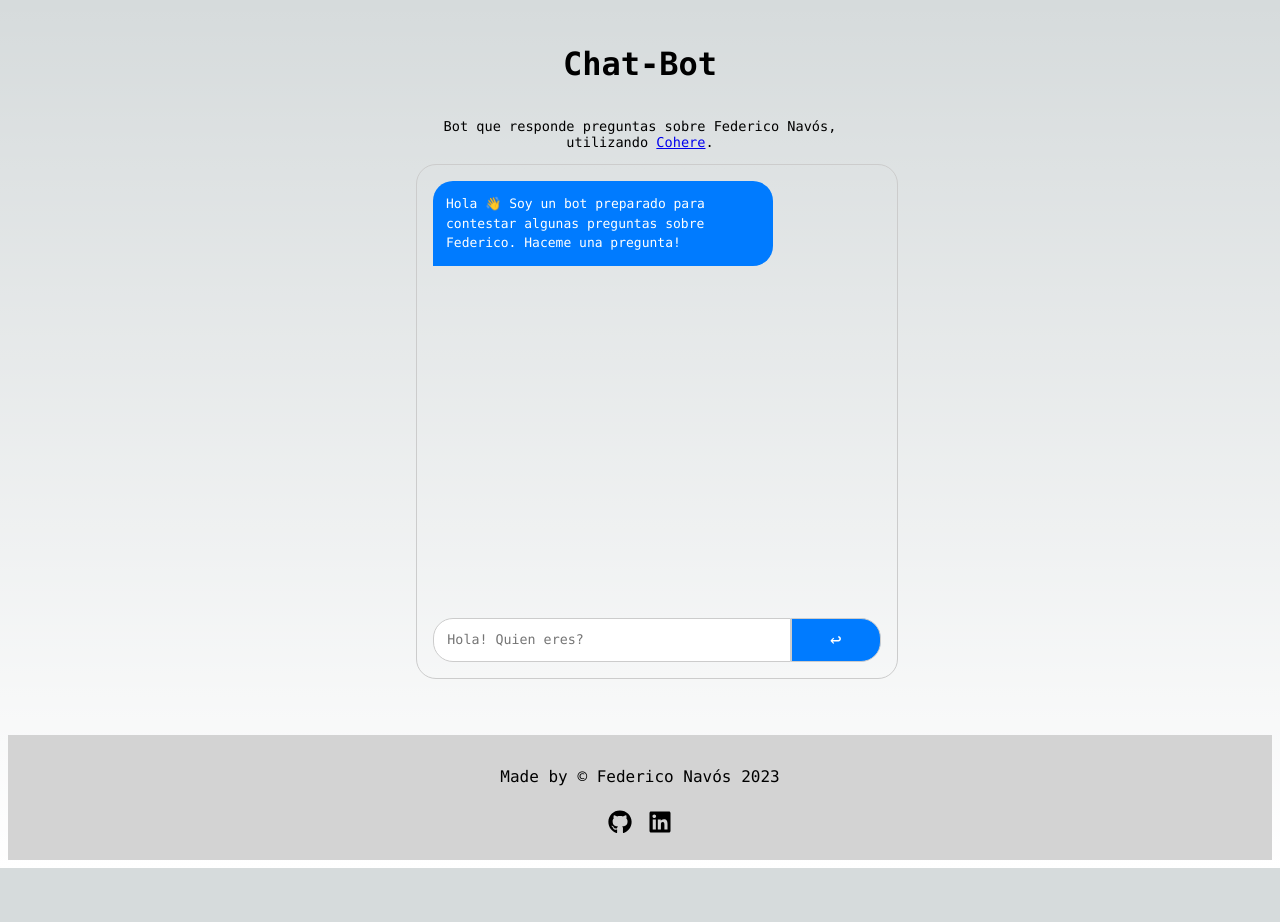
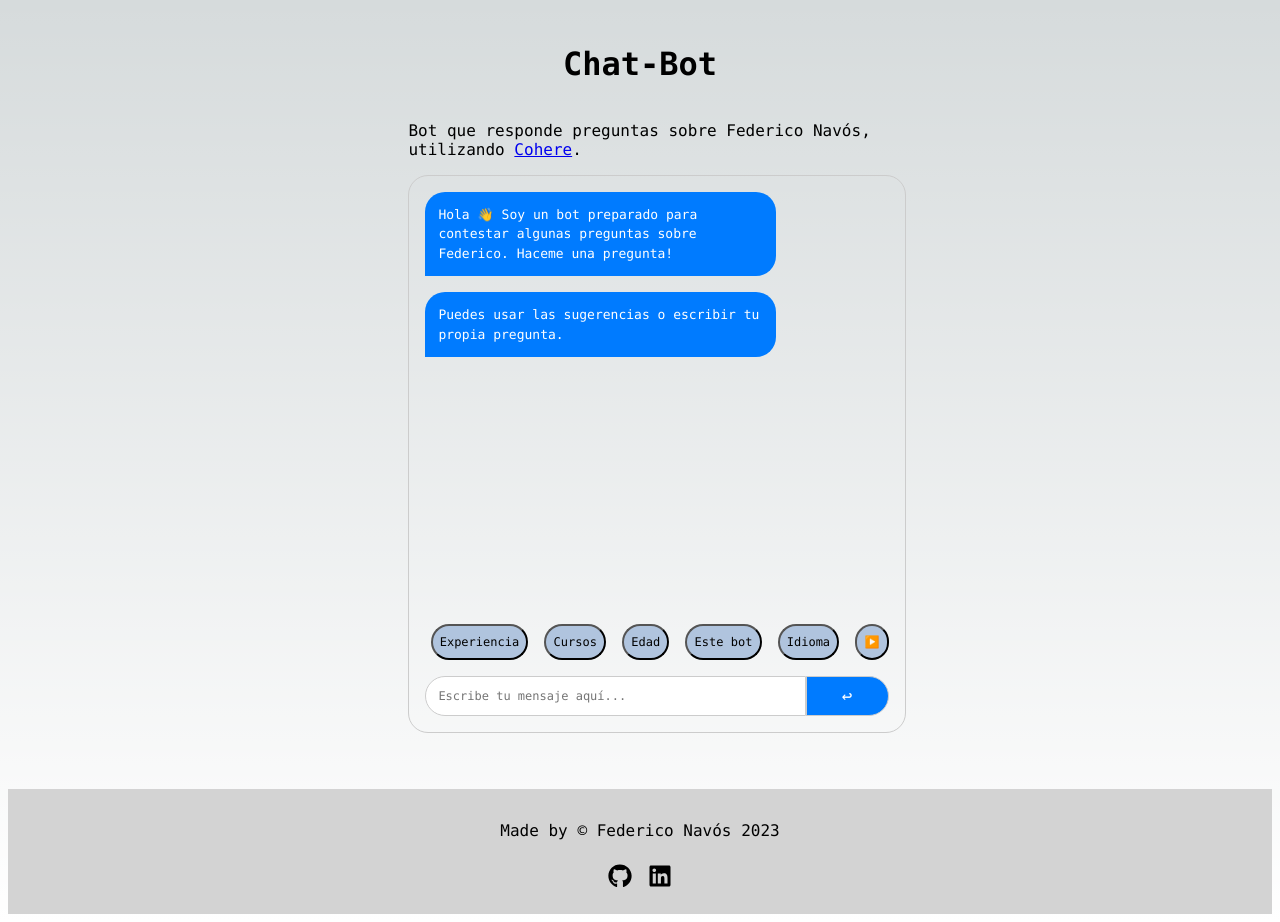
Before and after one commit to fedenavos/chat-bot, a Next.js app: page / in a window 1280 px wide. Before the commit the page ends 868 px from the top, so only its background shows below. Built offline with nearby package versions, Linux system fonts and the light colour scheme.

Commit message:
Add suggestion buttons to chat

```diff
--- a/components/Chat.tsx
+++ b/components/Chat.tsx
@@ -29,11 +29,23 @@ const Chat = () => {
 
     const [question, setQuestion] = useState<string>("");
     const [loading, setLoading] = useState<boolean>(false);
+    const [displaySuggestions, setDisplaySuggestions] = useState<boolean>(true);
 
     const container = useRef<HTMLDivElement>(null);
 
     useEffect(() => {
-        container.current?.scrollTo(0, container.current.scrollHeight)
+        const interval = setTimeout(() => {
+            setMessages((messages) => messages.concat({
+                id: new Date().getTime().toString(),
+                content: "Puedes usar las sugerencias o escribir tu propia pregunta.",
+                type: "bot",
+            }));
+        }, 4000);
+        return () => clearTimeout(interval);
+    }, []);
+
+    useEffect(() => {
+        container.current?.scrollTo(0, container.current.scrollHeight);
     }, [messages]);
 
     async function handleSubmit(e: React.FormEvent) {
@@ -111,7 +123,7 @@ const Chat = () => {
     return (
         <div className={styles.container}>
             <h1 className={styles.title}>Chat-Bot</h1>
-            <p className={styles.description}>
+            <p>
                 Bot que responde preguntas sobre Federico Navós, utilizando <a href="https://cohere.ai/" target="_blank" rel="noreferrer">Cohere</a>.
             </p>
             <div className={styles.chat}>
@@ -133,10 +145,54 @@ const Chat = () => {
                         )
                     }
                 </div>
+                {
+                    displaySuggestions ? (
+                        <div className={styles.suggestedMessages}>
+                            <button
+                                className={styles.suggestedMessage}
+                                type="button"
+                                onClick={() => setQuestion("Dónde trabajaste?")}
+                            >Experiencia</button>
+                            <button
+                                className={styles.suggestedMessage}
+                                type="button"
+                                onClick={() => setQuestion("Contame sobre los cursos que hiciste")}
+                            >Cursos</button>
+                            <button
+                                className={styles.suggestedMessage}
+                                type="button"
+                                onClick={() => setQuestion("Cuantos años tenés?")}
+                            >Edad</button>
+                            <button
+                                className={styles.suggestedMessage}
+                                type="button"
+                                onClick={() => setQuestion("Que usaste para armar este chat?")}
+                            >Este bot</button>
+                            <button
+                                className={styles.suggestedMessage}
+                                type="button"
+                                onClick={() => setQuestion("Sabes hablar inglés?")}
+                            >Idioma</button>
+                            <button
+                                className={styles.suggestedMessage}
+                                type="button"
+                                onClick={() => setDisplaySuggestions(false)}
+                            >▶️</button>
+                        </div>
+                    ) : (
+                        <div className={styles.suggestedMessages}>
+                            <button
+                                className={styles.suggestedMessage}
+                                type="button"
+                                onClick={() => setDisplaySuggestions(true)}
+                            >◀️</button>
+                        </div>
+                    )
+                }
                 <form className={styles.formSend} onSubmit={handleSubmit}>
                     <input
                         className={styles.inputSend} type="text"
-                        placeholder="Hola! Quien eres?"
+                        placeholder="Escribe tu mensaje aquí..."
                         value={question}
                         disabled={loading}
                         onChange={(e) => setQuestion(e.target.value)}
@@ -160,18 +216,18 @@ const ANSWERS = {
 
     age: (<p>Tengo 22 años 🎂. Naci el 31 de mayo del 2000.</p>),
 
-    location: (<p>Vivo en Rosario, Argentina 🇦🇷. Tierra de Messi.</p>),
+    location: (<p>Vivo en Rosario, 🇦🇷. Tierra de Messi.</p>),
 
     experience: (
         [
             <p key={0}>Desde 2021 a la actualidad, me encuentro trabajando en GP Trading como Desarrollador Python, haciendo automatización de informes, scraping de datos y desarrollo de estrategias de trading 📈.</p>,
             <p key={1}>He trabajado en NEORIS como Desarrollador Fullstack, utilizando tecnologías como Angular, entorno .NET y SQL Server. Podés encontrar más información sobre mi carrera <a href="https://drive.google.com/uc?export=download&id=1vdsco5P4G9WOPWEyO2gt2ckJH2zPhdQF">descargando mi CV aquí</a>.</p>,
-            <p key={2}>También me gusta desarrollar proyectos personales para aprender nuevas tecnologías. Puedes encontrarlos en mi <a href="https://federiconavos.netlify.app/" target="_blank" rel="noreferrer">mi página de portfolio</a> o en mi<a href="https://github.com/fedenavos" target="_blank" rel="noreferrer">Github</a> <FontAwesomeIcon icon={faGithub} />.</p>
+            <p key={2}>También me gusta desarrollar proyectos personales para aprender nuevas tecnologías. Puedes encontrarlos en mi <a href="https://federiconavos.netlify.app/" target="_blank" rel="noreferrer">mi página de portfolio</a> o en mi <a href="https://github.com/fedenavos" target="_blank" rel="noreferrer">Github</a> <FontAwesomeIcon className={styles.icon} icon={faGithub} />.</p>
         ]),
 
-    newjob: (<p>No estoy activamente buscando trabajo en este momento, pero estoy dispuesto a escuchar cualquier propuesta. Podés contactarme a través de mi <a href="https://www.linkedin.com/in/federico-navos/" target="_blank" rel="noreferrer">LinkedIn</a> <FontAwesomeIcon icon={faLinkedin} /> o enviarme un <a href="mailto:federiconavos@gmail.com">email</a> y con gusto te responderé 🤗.</p>),
+    newjob: (<p>No estoy activamente buscando trabajo en este momento, pero estoy dispuesto a escuchar cualquier propuesta. Podés contactarme a través de mi <a href="https://www.linkedin.com/in/federico-navos/" target="_blank" rel="noreferrer">LinkedIn</a> <FontAwesomeIcon className={styles.icon} icon={faLinkedin} /> o enviarme un <a href="mailto:federiconavos@gmail.com">email</a> y con gusto te responderé 🤗.</p>),
 
-    contact: (<p>Podés contactarme a través de mi <a href="https://www.linkedin.com/in/federico-navos/" target="_blank" rel="noreferrer">LinkedIn</a> <FontAwesomeIcon icon={faLinkedin} /> o enviarme un <a href="mailto:federiconavos@gmail.com">email</a> en cualquier momento 🕑.</p>),
+    contact: (<p>Podés contactarme a través de mi <a href="https://www.linkedin.com/in/federico-navos/" target="_blank" rel="noreferrer">LinkedIn</a> <FontAwesomeIcon className={styles.icon} icon={faLinkedin} /> o enviarme un <a href="mailto:federiconavos@gmail.com">email</a> en cualquier momento 🕑.</p>),
 
     language: (<p>Me manejo muy bien con el inglés, tanto hablado como escrito. Tengo aprobado el First Certificate in English (FCE) con una calificación de 179/190, es decir, que tengo un nivel B2.</p>),
 
@@ -180,13 +236,13 @@ const ANSWERS = {
             <p key={0}>Estudié en la Universidad Tecnológica Nacional (UTN) de Rosario, donde obtuve el título de Ingeniero en Sistemas el año pasado 🎓. Ahi aprendí a modelar y analizar sistemas de información, utilizando herramientas como UML. También realicé cursos de programación que me enseñaron los conceptos básicos del mismo y donde aprendí a desarrollar aplicaciones web con tecnologías como React, .NET y SQL Server.</p>,
             <p key={1}>Mis estudios en la UTN me dieron una sólida base en el desarrollo de software, pero también me enseñaron a pensar de forma crítica y a resolver problemas de forma eficiente. Esto me permitió desarrollar habilidades como la capacidad de trabajar en equipo, la resolución de problemas y la comunicación efectiva.</p>,
             <p key={2}>En cuanto a mis estudios secundarios, realicé mi eduación completa en el Colegio La Salle de Rosario. Allí fui primer escolta de la bandera nacional y obtuve el título de Bachiller en Economía y Administración en el año 2017. También participé como Coordinador de la Pastoral Juvenil de la escuela durante más de 6 años.</p>,
-            <p key={3}>Puedes encontrar más información sobre mi carrera <a href="https://drive.google.com/uc?export=download&id=1vdsco5P4G9WOPWEyO2gt2ckJH2zPhdQF">descargando mi CV aquí</a> <FontAwesomeIcon icon={faDownload} /> .</p>
+            <p key={3}>Puedes encontrar más información sobre mi carrera <a href="https://drive.google.com/uc?export=download&id=1vdsco5P4G9WOPWEyO2gt2ckJH2zPhdQF">descargando mi CV aquí</a> <FontAwesomeIcon className={styles.icon} icon={faDownload} /> .</p>
         ]),
 
     courses: (
-        <>
-            <p>Me gusta aprender cosas nuevas y me gusta mucho aprender de forma autodidacta. Aquí van algunos de los cursos que realicé en los últimos años:</p>
-            <table>
+        [
+            <p key={0}>Me gusta aprender cosas nuevas y me gusta mucho aprender de forma autodidacta. Aquí van algunos de los cursos que realicé en los últimos años:</p>,
+            <table key={1}>
                 <tr>
                     <th>Course</th>
                     <th>Platform</th>
@@ -196,43 +252,43 @@ const ANSWERS = {
                     <td>Google Actívate</td>
                 </tr>
                 <tr>
-                    <td>Angular <FontAwesomeIcon icon={faAngular} />: De cero a experto (Legacy)</td>
+                    <td>Angular <FontAwesomeIcon className={styles.icon} icon={faAngular} />: De cero a experto (Legacy)</td>
                     <td>Udemy, Fernando Herrera</td>
                 </tr>
                 <tr>
-                    <td>The Complete 2020 Flutter Development Bootcamp with Dart <FontAwesomeIcon icon={faAndroid} /></td>
+                    <td>The Complete 2020 Flutter Development Bootcamp with Dart <FontAwesomeIcon className={styles.icon} icon={faAndroid} /></td>
                     <td>Udemy, Dr. Angela Yu</td>
                 </tr>
                 <tr>
-                    <td>La guía definitiva del desarrollo de videojuegos con Unity <FontAwesomeIcon icon={faGamepad} /></td>
+                    <td>La guía definitiva del desarrollo de videojuegos con Unity <FontAwesomeIcon className={styles.icon} icon={faGamepad} /></td>
                     <td>Udemy, Juan Pablo de la Torre Valdez</td>
                 </tr>
                 <tr>
-                    <td>Laboratorio .NET <FontAwesomeIcon icon={faCode} /></td>
+                    <td>Laboratorio .NET <FontAwesomeIcon className={styles.icon} icon={faCode} /></td>
                     <td>NEORIS</td>
                 </tr>
                 <tr>
-                    <td>Taller de Estrategia de Portafolio de Inversión <FontAwesomeIcon icon={faChartLine} /></td>
+                    <td>Taller de Estrategia de Portafolio de Inversión <FontAwesomeIcon className={styles.icon} icon={faChartLine} /></td>
                     <td>Clave Bursátil, con Matias Batista</td>
                 </tr>
                 <tr>
-                    <td>Algo Trading <FontAwesomeIcon icon={faChartLine} /></td>
+                    <td>Algo Trading <FontAwesomeIcon className={styles.icon} icon={faChartLine} /></td>
                     <td>BCR Capacita</td>
                 </tr>
             </table>
-        </>),
+        ]),
 
     skills: (
         <>
             <p>Soy una persona que siempre está buscando aprender nuevas tecnologías. Aquí van algunas de las tecnologías que fui aprendiendo, tanto en la facultad como de forma autodidacta:</p>
             <ul>
-                <li>Python <FontAwesomeIcon icon={faPython} /></li>
-                <li>React/Next JS <FontAwesomeIcon icon={faReact} /></li>
-                <li>JavaScript/Typescript <FontAwesomeIcon icon={faJsSquare} /></li>
-                <li>Bases de datos SQL <FontAwesomeIcon icon={faDatabase} /></li>
-                <li>Angular <FontAwesomeIcon icon={faAngular} /></li>
-                <li>.NET <FontAwesomeIcon icon={faCode} /></li>
-                <li>Git <FontAwesomeIcon icon={faGithub} /></li>
+                <li>Python <FontAwesomeIcon className={styles.icon} icon={faPython} /></li>
+                <li>React/Next JS <FontAwesomeIcon className={styles.icon} icon={faReact} /></li>
+                <li>JavaScript/Typescript <FontAwesomeIcon className={styles.icon} icon={faJsSquare} /></li>
+                <li>Bases de datos SQL <FontAwesomeIcon className={styles.icon} icon={faDatabase} /></li>
+                <li>Angular <FontAwesomeIcon className={styles.icon} icon={faAngular} /></li>
+                <li>.NET <FontAwesomeIcon className={styles.icon} icon={faCode} /></li>
+                <li>Git <FontAwesomeIcon className={styles.icon} icon={faGithub} /></li>
             </ul>
             <p>Actualmente me encuentro explorando nuevas tecnologías como programación de Smart Contracts con Solidity y desarrollo mobile con Flutter.</p>
         </>),
@@ -252,7 +308,7 @@ const ANSWERS = {
 
     hobbys: (
         <>
-            <p>Soy una persona muy interesada en el mundo de la tecnología, sobre todo en lo que es el mundo <strong>fintech</strong>. Principalmente me considero un experto en todo lo que es criptomonedas <FontAwesomeIcon icon={faBitcoin} />. Me interesa la blockchain como tecnología y analizar los proyectos que se están desarrollando en este campo.</p>
+            <p>Soy una persona muy interesada en el mundo de la tecnología, sobre todo en lo que es el mundo <strong>fintech</strong>. Principalmente me considero un experto en todo lo que es criptomonedas <FontAwesomeIcon className={styles.icon} icon={faBitcoin} />. Me interesa la blockchain como tecnología y analizar los proyectos que se están desarrollando en este campo.</p>
             <p>Me gusta mucho el fútbol ⚽. Soy hincha fanático de River Plate y me gusta mucho ver los partidos de mi equipo. También me gustan los videojuegos 🎮, es por eso que hice cursos para programación de los mismos.</p>
         </>
     ),
@@ -262,7 +318,7 @@ const ANSWERS = {
             <p key={0}>Este chat-bot fue desarrollado con <a href="https://nextjs.org/" target="_blank" rel="noreferrer">Next.js</a> y <a href="https://www.typescriptlang.org/" target="_blank" rel="noreferrer">TypeScript</a> para el front-end.</p>,
             <>
                 <p>Para la clasificación de preguntas utilicé la API de <a href="https://cohere.ai/" target="_blank" rel="noreferrer">Cohere</a>, que brinda herramientas IA gratis para desarrolladores. Entrené el dataset con preguntas y gracias a esto puedo clasificar cada uno de tus mensajes para encontrar la mejor respuesta 🙂.</p>
-                <p>El código fuente lo podés encontrar en <a href="https://github.com/fedenavos/chat-bot" target="_blank" rel="noreferrer">Github</a> <FontAwesomeIcon icon={faGithub} />.</p>
+                <p>El código fuente lo podés encontrar en <a href="https://github.com/fedenavos/chat-bot" target="_blank" rel="noreferrer">Github</a> <FontAwesomeIcon className={styles.icon} icon={faGithub} />.</p>
             </>
         ]),
 
--- a/data/EXAMPLES.tsx
+++ b/data/EXAMPLES.tsx
@@ -78,8 +78,6 @@ export const EXAMPLES = [
     { "text": "Dónde trabajas?", "label": "experience" },
     { "text": "Tenes curriculum?", "label": "experience" },
     { "text": "Tenes CV?", "label": "experience" },
-    { "text": "Con qué tecnologías trabajas?", "label": "experience" },
-    { "text": "Con qué tecnologías tenes experiencia?", "label": "experience" },
     { "text": "Cuantos años de experiencia tenés?", "label": "experience" },
     { "text": "Experiencia previa", "label": "experience" },
     { "text": "Donde trabajaste antes?", "label": "experience" },
@@ -151,6 +149,8 @@ export const EXAMPLES = [
     { "text": "Que tecnologías tenes en tu stack tecnológico?", "label": "skills" },
     { "text": "Que tecnologías?", "label": "skills" },
     { "text": "Y que tecnologías", "label": "skills" },
+    { "text": "Con qué tecnologías trabajas?", "label": "skills" },
+    { "text": "Con qué tecnologías tenes experiencia?", "label": "skills" },
     // LIFE SKILLS
     { "text": "Que habilidades tenes?", "label": "life_skills" },
     { "text": "Que habilidades tenes fuera de la tecnología?", "label": "life_skills" },
--- a/styles/Chat.module.css
+++ b/styles/Chat.module.css
@@ -95,6 +95,11 @@
     color: white;
 }
 
+.icon {
+    font-size: 13px;
+    height: 13px;
+    width: 13px;
+}
 
 .loading {
     display: flex;
@@ -124,10 +129,28 @@
     }
 }
 
+.suggestedMessages {
+    display: flex;
+    flex-direction: row;
+    justify-content: flex-end;
+    gap: 1em;
+    margin-top: 1em;
+}
+
+.suggestedMessage {
+    padding: 0.6em;
+    max-width: 40%;
+    color: black;
+    background-color: lightsteelblue;
+    border-radius: 20px;
+    font-size: 12px;
+    line-height: 1.5em;
+    cursor: pointer;
+}
+
 .formSend {
     display: flex;
     align-items: center;
-    margin-top: 1.3em;
 }
 
 .inputSend {
@@ -138,11 +161,12 @@
     border-top-right-radius: 0;
     border-bottom-right-radius: 0;
     outline: none;
+    font-size: 12px;
 }
 
 .buttonSend {
     padding: 0.5em 2em;
-    font-size: 1.2em;
+    font-size: 1.1em;
     border: 1px solid #ccc;
     border-radius: 20px;
     border-top-left-radius: 0;
```
